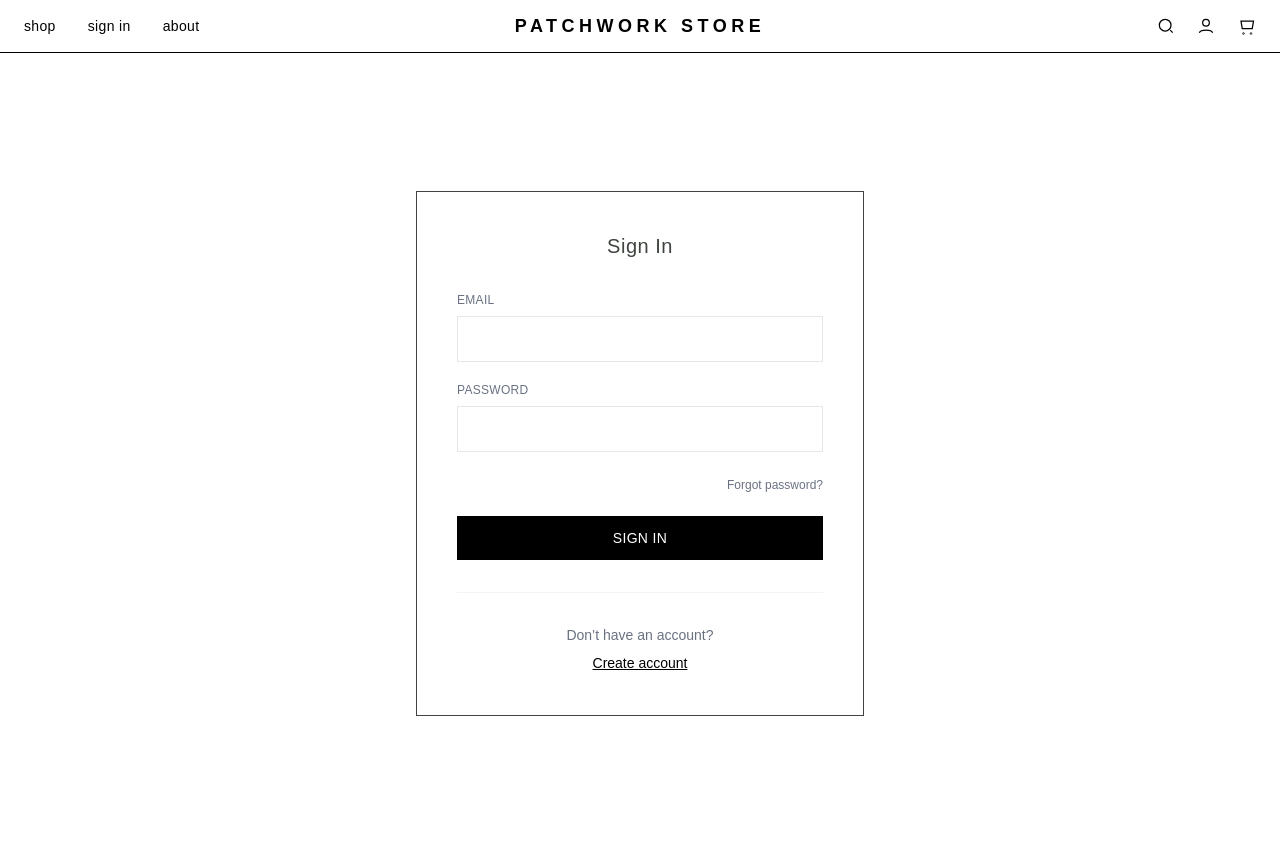
After one commit to dev-lew/patchwork, a FastAPI app: template backend/app/html/templates/login.html in a window 1280 px wide. The commit adds this page. Run offline with FastAPI, Linux system fonts and the light colour scheme; the template is opened without the code that fills it, so the values that code supplies are empty; parts of the project's set-up code (start-up, migrations or seed data) failed here and were passed over.

Commit message:
Create basic login page

```diff
--- a/backend/app/html/templates/header.html
+++ b/backend/app/html/templates/header.html
@@ -1,22 +1,22 @@
 <header
   id="site-header"
-  class="sticky top-0 left-0 z-50 w-full border-b border-white py-4 transition-colors duration-400"
+  class="sticky top-0 left-0 z-50 w-full border-b border-black py-4 duration-400"
 >
   <div
-    class="flex items-center justify-between px-6 text-sm tracking-wide text-white"
+    class="flex items-center justify-between px-6 text-sm tracking-wide text-black"
   >
     <nav class="flex items-center gap-8">
-      <a href="#" class="transition hover:text-white">shop</a>
-      <a href="#" class="transition hover:text-white">account</a>
-      <a href="#" class="transition hover:text-white">about</a>
+      <a href="#">shop</a>
+      <a href="/html/login">sign in</a>
+      <a href="#">about</a>
     </nav>
     <div class="absolute left-1/2 -translate-x-1/2">
-      <a href="/" class="text-lg font-semibold tracking-[0.25em] text-white">
+      <a href="/" class="text-lg font-semibold tracking-[0.25em] text-black">
         PATCHWORK STORE
       </a>
     </div>
     <div class="flex items-center gap-5">
-      <button class="transition hover:text-white">
+      <button>
         <svg
           class="h-5 w-5"
           fill="none"
@@ -27,7 +27,7 @@
           <path d="M20 20L17 17" stroke-width="1.5"></path>
         </svg>
       </button>
-      <button class="transition hover:text-white">
+      <button>
         <svg
           class="h-5 w-5"
           fill="none"
@@ -38,7 +38,7 @@
           <path d="M4 20c1.5-4 14.5-4 16 0" stroke-width="1.5"></path>
         </svg>
       </button>
-      <button class="transition hover:text-white">
+      <button>
         <svg
           class="h-5 w-5"
           fill="none"
--- /dev/null
+++ b/backend/app/html/templates/login.html
@@ -0,0 +1,56 @@
+{% extends "layout.html" %}{% block content %}
+<div class="flex min-h-screen items-center justify-center px-4">
+  <div class="w-full max-w-md border border-black-100 p-10">
+    <div class="mb-8 text-center">
+      <h1 class="text-xl tracking-wide">
+        Sign In
+      </h1>
+    </div>
+    <form method="POST" class="space-y-5">
+      <div>
+        <label class="mb-2 block text-xs tracking-wide text-gray-500">
+          EMAIL
+        </label>
+        <input
+          type="email"
+          name="email"
+          required
+          class="w-full border border-gray-200 px-4 py-3 text-sm transition focus:border-gray-400 focus:outline-none"
+        />
+      </div>
+      <div>
+        <label class="mb-2 block text-xs tracking-wide text-gray-500">
+          PASSWORD
+        </label>
+        <input
+          type="password"
+          name="password"
+          required
+          class="w-full border border-gray-200 px-4 py-3 text-sm transition focus:border-gray-400 focus:outline-none"
+        />
+      </div>
+      <div class="text-right">
+        <a
+          href="#"
+          class="text-xs text-gray-500 transition hover:text-gray-600"
+        >
+          Forgot password?
+        </a>
+      </div>
+      <button
+        type="submit"
+        class="w-full bg-black py-3 text-sm tracking-wide text-white transition hover:bg-[color:var(--color-accent)]"
+      >
+        SIGN IN
+      </button>
+    </form>
+    <div class="my-8 border-t border-gray-100"></div>
+    <div class="text-center">
+      <p class="text-sm text-gray-500">Don’t have an account?</p>
+      <a href="#" class="mt-2 inline-block text-sm text-black underline">
+        Create account
+      </a>
+    </div>
+  </div>
+</div>
+{% endblock %}
```
Also changed, not shown: backend/app/html/routes.py (+6 -1 lines), backend/app/static/css/htmx/tailwind.css.
